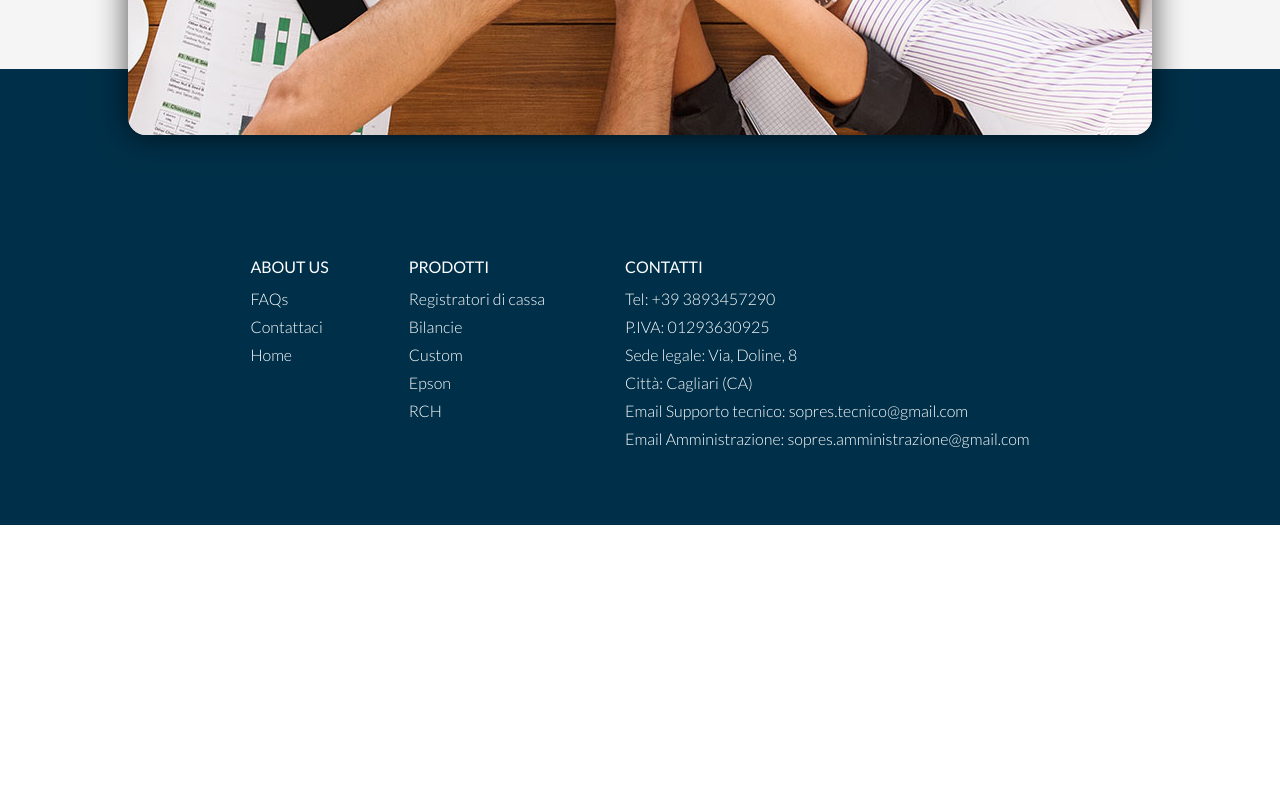
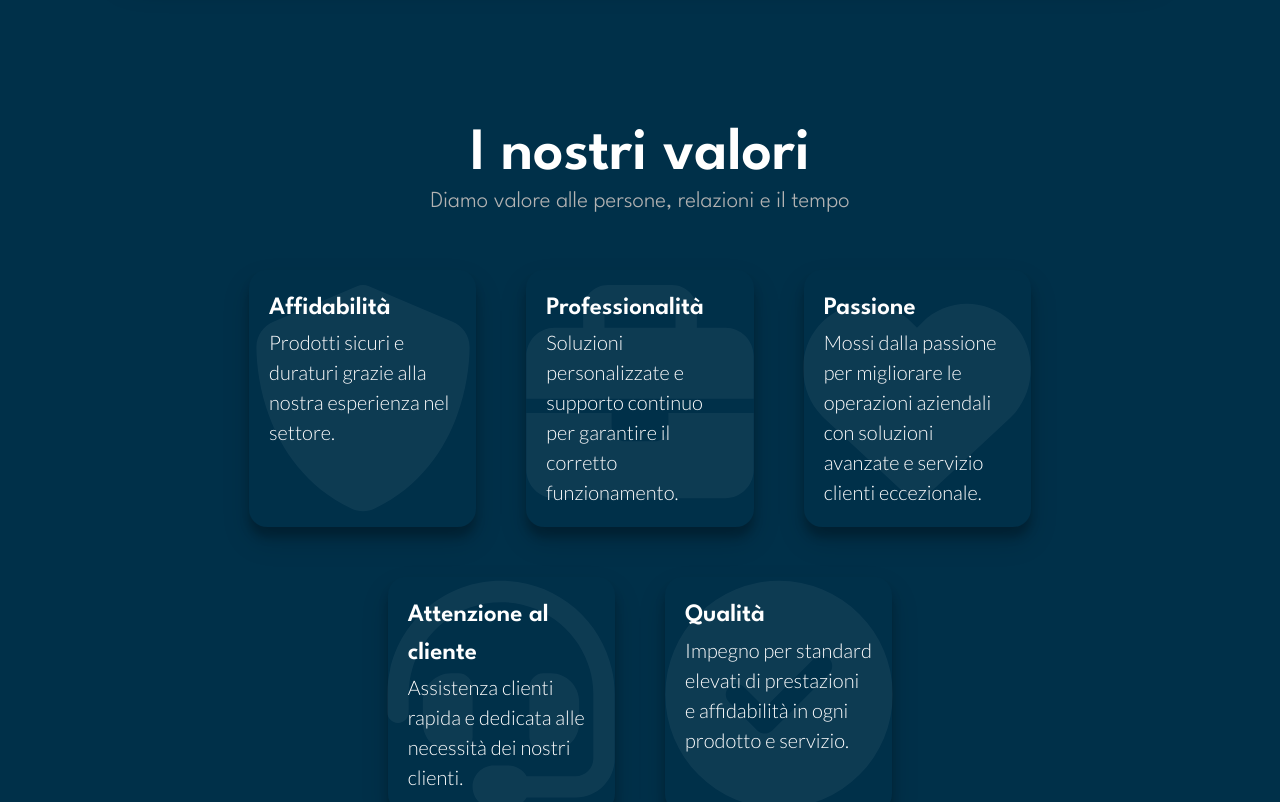
Before and after one commit to giacomofigus/sopres-frontend, a Vue app: page /chi-siamo in a window 1280 px wide. Shown: the part 2380-3182 px from the top of the page. Before the commit the page ends 2905 px from the top, so only its background shows below. Built offline with nearby package versions, Linux system fonts and the light colour scheme.

Commit message:
feat: all page chi siamo (values-story)

```diff
--- a/src/views/AppChisiamo.vue
+++ b/src/views/AppChisiamo.vue
@@ -3,7 +3,35 @@
         name: "AppChisiamo",
         components:{},
         data(){
-            return {};
+            return {
+                values: [
+                    {
+                        name: "Affidabilità",
+                        description: "Prodotti sicuri e duraturi grazie alla nostra esperienza nel settore.",
+                        icon: "shield"
+                    },
+                    {
+                        name: "Professionalità",
+                        description: "Soluzioni personalizzate e supporto continuo per garantire il corretto funzionamento.",
+                        icon: "briefcase"
+                    },
+                    {
+                        name: "Passione",
+                        description: "Mossi dalla passione per migliorare le operazioni aziendali con soluzioni avanzate e servizio clienti eccezionale.",
+                        icon: "heart"
+                    },
+                    {
+                        name: "Attenzione al cliente",
+                        description: "Assistenza clienti rapida e dedicata alle necessità dei nostri clienti.",
+                        icon: "headset"
+                    },
+                    {
+                        name: "Qualità",
+                        description: "Impegno per standard elevati di prestazioni e affidabilità in ogni prodotto e servizio.",
+                        icon: "check-circle"
+                    }
+                ]
+            };
         },
         methods: {},
         mounted(){}
@@ -42,15 +70,15 @@
                         </div>
                         Siamo consapevoli del <span class="text-bold">cambiamento</span>  che l'elettronica ha portato dal 1980. Oggi sebbene essenziale, rimane fuori dalla portata di molte aziende a causa dei <span class="text-bold">costi</span>.
                     </p>
-                    <div class="img">
+                    <!-- <div class="img">
                         <img src="../img/obsoleto.jpg" alt="">
-                    </div>
+                    </div> -->
                 </div>
 
                 <div class="row second-row">
-                    <div class="img">
+                    <!-- <div class="img">
                         <img src="../img/successo.jpg" alt="">
-                    </div>
+                    </div> -->
                     <p>
                         <div>
                             <fa class="icon" icon="rocket"></fa>
@@ -72,6 +100,41 @@
             </div>
             <div class="square">
                 <img src="../img/team.jpeg" alt="">
+            </div>
+        </section>
+
+        <!-- Valori -->
+        <section class="values">
+            <h2>I nostri valori</h2>
+            <p class="subtitle">Diamo valore alle persone, relazioni e il tempo</p>
+
+            <div class="container-values">
+                <div v-for="value in values" class="value">
+                    <h4>{{ value.name }}</h4>
+                    <p>{{ value.description }}</p>
+                    <fa :icon="value.icon" class="icon"></fa>
+                </div>
+            </div>
+        </section>
+
+        <!-- STORIA -->
+        <section class="story">
+            <div class="container-story">
+                <div class="story-image">
+                    <img src="../img/story.png" alt="">
+                </div>
+                <div class="story-text">
+                    <h2>La nostra storia</h2>
+                    <p>La <span class="text-bold">SO.PR.ES. S.R.L.</span> nasce ufficialmente nel 1980, nell'attuale sede di <span class="text-bold">Cagliari</span>, raccogliendo le esperienze pluridecennali e le competenze di tecnici e imprenditori, decisi a scommettere sulle potenzialità del mercato elettronico.</p>
+                </div>
+            </div>
+            <div class="banner ">
+                <div class="left-button">
+                    <h5>Che aspetti?</h5>
+                </div>
+                <div class="button">
+                    <router-link to="/dove-siamo" class="">Contattaci</router-link>
+                </div>
             </div>
         </section>
     </main>
@@ -277,8 +340,182 @@ main {
     }
 
 
-    // MEDIA //
+    // VALUES
+    .values{
+        background-color: #003049;
+        color: white;
+        padding-top: 100px;
+        padding-bottom: 180px;
+        display: flex;
+        flex-direction: column;
+        align-items: center;
 
+
+        // border: 1px solid red;
+
+        h2{
+            font-family: 'League Spartan', sans-serif;
+            text-align: center;
+            font-size: 60px;
+            font-weight: 600;
+            line-height: 1;
+        }
+
+        .subtitle{
+            font-family: 'League Spartan', sans-serif;
+            text-align: center;
+            font-size: 23px;
+            color: #B3B3B3;
+            font-weight: 300;
+        }
+
+        .container-values{
+            display: flex;
+            flex-wrap: wrap;
+            justify-content: center;
+            gap: 50px;
+            width: 65%;
+            margin-top: 50px;
+
+            // border: 1px solid green;
+
+            .value {
+                flex: 1 1 calc(33.333% - 50px); /* 3 per riga */
+                max-width: calc(33.333% - 50px);
+                // border: 1px solid red;
+                box-shadow: rgba(0, 0, 0, 0.15) 0px 14px 28px, rgba(0, 0, 0, 0.22) 0px 10px 10px;
+                border-radius: 18px;
+                position: relative;
+                padding: 20px;
+
+
+
+                .icon{
+                    position: absolute;
+                    bottom: 0;
+                    height: 100%;
+                    right: 50%;
+                    left: 50%;
+                    width: 100%;
+                    transform: translate(-50%);
+
+                    opacity: 0.05;
+                }
+
+                h4{
+                    font-weight: 600;
+                    font-size: 25px;
+                    font-family: 'League Spartan', sans-serif;
+                }
+
+                p{
+                    font-size: 20px;
+                    font-weight: 300;
+                }
+            }
+
+            .container-values .value:nth-child(4),
+            .container-values .value:nth-child(5) {
+                flex: 1 1 calc(50% - 30px); /* 2 per riga */
+                max-width: calc(50% - 30px);
+            }
+        }
+
+    }
+
+
+    //STORIA
+    .story{
+        padding-block: 150px;
+        // border: 1px solid red;
+        position: relative;
+
+        .container-story{
+            display: flex;
+            margin: 0 auto;
+            width: 90%;
+            // border: 1px solid green;
+
+            .story-image, .story-text{
+                flex: 1 1 50%;
+                // border: 1px solid purple;
+            }
+
+            .story-image{
+                display: flex;
+                justify-content: center;
+                align-items: center;
+            }
+
+            .story-text{
+                display: flex;
+                flex-direction: column;
+                justify-content: center;
+                padding-inline: 50px;
+
+                gap: 10px;
+
+                h2{
+                    font-size: 65px;
+                    font-family: 'League Spartan', sans-serif;
+                    color: #FF5E37;
+                    font-weight: 600;
+                }
+
+                p{
+                    font-size: 22px;
+
+                }
+            }
+        }
+
+        .banner{
+            position: absolute;
+            right: 20px;
+            bottom: 20px;
+
+            padding-block: 10px;
+            background-color: #FF5E37;
+            width: 40%;
+            border-radius: 50px;
+
+            display: flex;
+            justify-content: space-between;
+
+            div{
+                text-align: center;
+                width: 50%;
+                display: flex;
+                justify-content: center;
+                align-items: center;
+                font-size: 20px;
+                font-weight: 600;
+            }
+
+            .left-button{
+                h5{
+                    color: white;
+                }
+            }
+
+            .button{
+                background-color: white;
+                margin-right: 10px;
+                border-radius: 30px;
+                padding-block: 15px;
+
+                a{
+                    color: #FF5E37;
+                }
+            }
+        }
+    }
+
+
+
+    /*******  MEDIA ********/
+
+    // LAPTOP 1220px
     @media screen and (max-width: 1220px) {
         .why-us{
             .container-why{
@@ -292,9 +529,30 @@ main {
                 width: 70%;
             }
         }
+
+
+        .values{
+            .container-values{
+                width: 90%;
+            }
+        }
+
+        .story{
+            .container-story{
+                width: 100%;
+                padding-inline: 20px;
+                .story-text{
+                    padding-inline: 20px;
+                    h2{
+                        font-size: 55px;
+                        line-height: 1;
+                    }
+                }
+            }
+        }
     }
 
-    // LAPTOP
+    // LAPTOP 1024px
     @media screen and (max-width: 1024px) {
         // HERO
         .hero {
@@ -336,10 +594,28 @@ main {
                 }
             }
         }
+
+
+        // VALUES
+        .values{
+            .container-values{
+                // width: 85%;
+            }
+        }
+
+
+        // STORY
+        .story{
+            padding-block: 180px;
+            .banner{
+                width: 50%;
+
+            }
+        }
     }
 
 
-    // TABLET
+    // TABLET 768px
     @media screen and (max-width: 768px){
 
         // HERO
@@ -371,7 +647,6 @@ main {
             }
         }
 
-
         //WHY US
         .why-us{
             .container-why{
@@ -388,16 +663,51 @@ main {
             }
         }
 
-
-
+        // TEAM
         .team{
             .container-team{
                 width: 100%;
             }
         }
+
+        // VALUES
+        .values{
+
+            .container-values{
+
+                width: 100%;
+                .value {
+                    flex: 1 1 calc(50% - 50px); /* 2 per riga su schermi più piccoli */
+                    max-width: calc(50% - 50px);
+                }
+            }
+        }
+
+        // STORY
+        .story{
+            padding-block: 120px;
+            .container-story{
+                flex-direction: column-reverse;
+                gap: 60px;
+                margin-bottom: 50px;
+
+                .story-text{
+                    h2{
+                        margin-bottom: 20px;
+                    }
+                }
+            }
+
+            .banner{
+                right: 50%;
+                left: 50%;
+                transform: translate(-50%);
+                width: 70%;
+            }
+        }
     }
 
-    // TELEFONO
+    // TELEFONO 654px
     @media screen and (max-width: 654px){
         //WHY US
         .why-us{
@@ -433,9 +743,11 @@ main {
                 }
             }
         }
+
+
     }
 
-    // TELEFONO
+    // TELEFONO 576px
     @media screen and (max-width: 576px){
         .hero {
 
@@ -464,6 +776,41 @@ main {
                 }
             }
         }
+
+        .values{
+            h2{
+                line-height: 1;
+                margin-bottom: 15px;
+                font-size: 55px;
+            }
+
+            h2, .subtitle{
+                padding-inline: 10px;
+            }
+            .container-values{
+                .value {
+                    flex: 1 1 100%; /* 1 per riga su schermi molto piccoli */
+                    max-width: 80%;
+                }
+            }
+        }
+
+        .story{
+
+            .container-story{
+                text-align: center;
+                padding-inline: 10px;
+                .story-text{
+                    h2{
+
+                    }
+                }
+            }
+
+            .banner{
+                width: 90%;
+            }
+        }
     }
 }
 </style>
```
Also changed, not shown: src/img/story.png (added).
